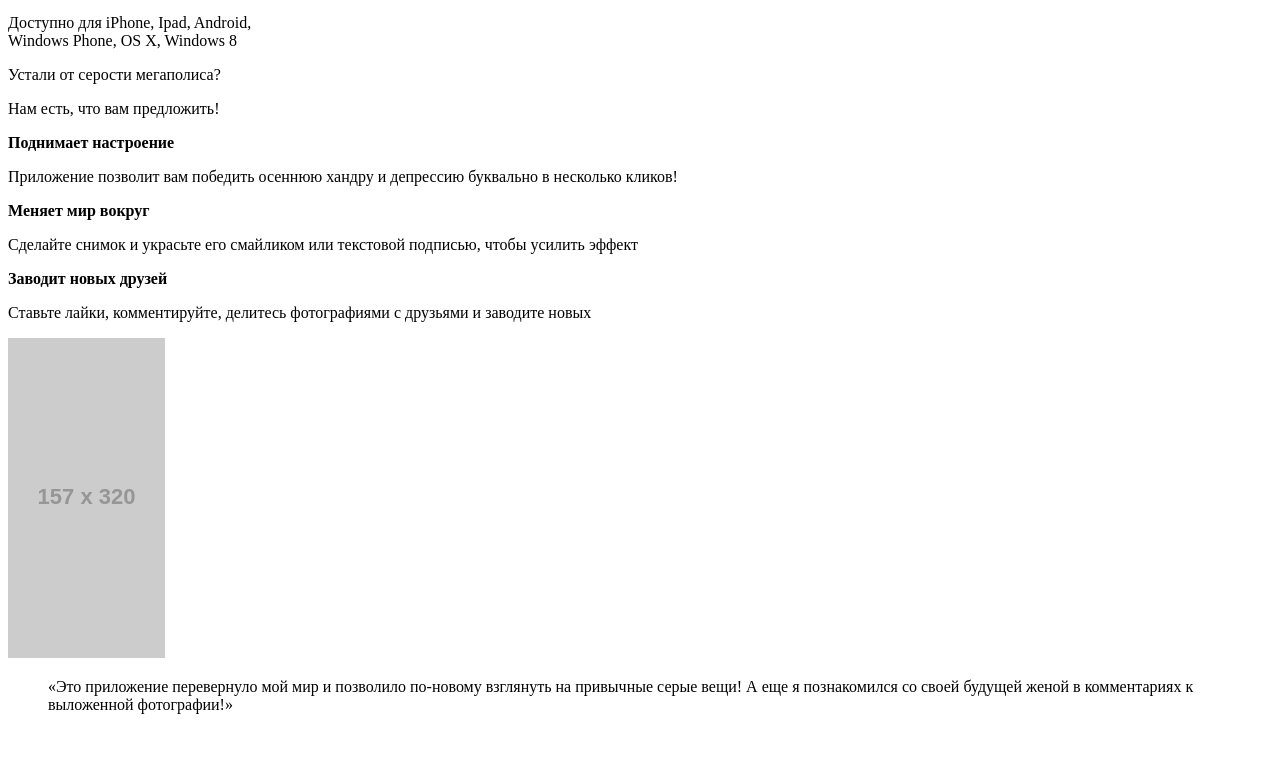
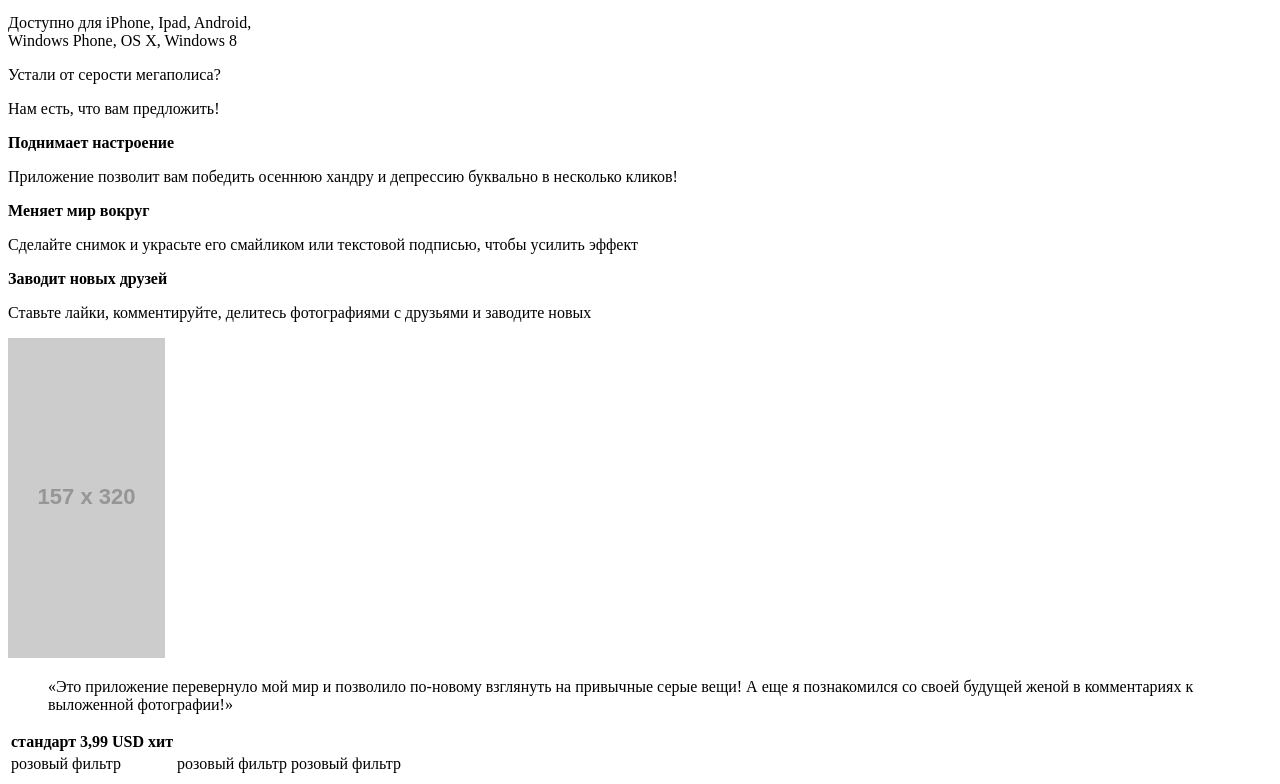
Before and after one commit to dima716/4118-pink-1, a website: page index.html in a window 1280 px wide. Shown: the part 751-1535 px from the top of the page. Before the commit the page ends 1481 px from the top, so only its background shows below. Drawn offline with Linux system fonts and the light colour scheme; placeholder pictures from the web are drawn by us.

Commit message:
Add prices section

```diff
--- a/index.html
+++ b/index.html
@@ -104,5 +104,34 @@
       </div>
     </div>
   </section>
+  <section class="prices">
+    <div class="prices__list slider">
+      <div class="prices__inner slider__inner">
+        <table class="prices__item slider__item">
+          <thead>
+            <tr>
+              <th class="prices__item-header">
+                <span class="prices__item-name">стандарт</span>
+                <span class="prices__item-number">3,99 USD</span>
+                <span class="prices__item-badge">хит</span>
+              </th>
+            </tr>
+          </thead>
+          <tbody>
+            <tr>
+              <td class="prices__item-option prices__item-option--available">розовый фильтр</td>
+              <td class="prices__item-option prices__item-option--available">розовый фильтр</td>
+              <td class="prices__item-option prices__item-option">розовый фильтр</td>
+            </tr>
+          </tbody>
+        </table>
+      </div>
+      <div class="prices__pagination slider__pagination">
+        <span class="prices__pagination-item slider__pagination-item"></span>
+        <span class="prices__pagination-item slider__pagination-item prices__pagination-item--active"></span>
+        <span class="prices__pagination-item slider__pagination-item"></span>
+      </div>
+    </div>
+  </section>
 </body>
 </html>
```
